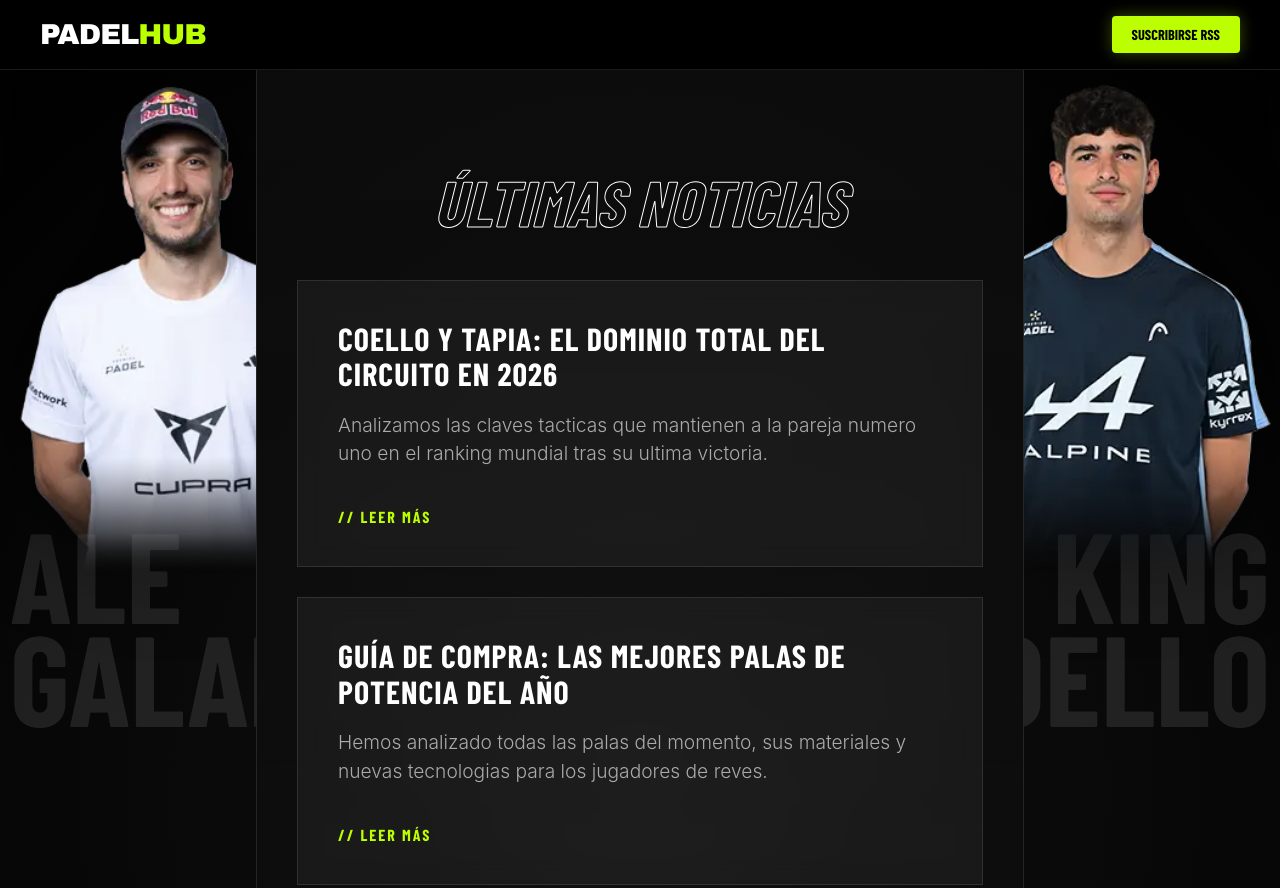
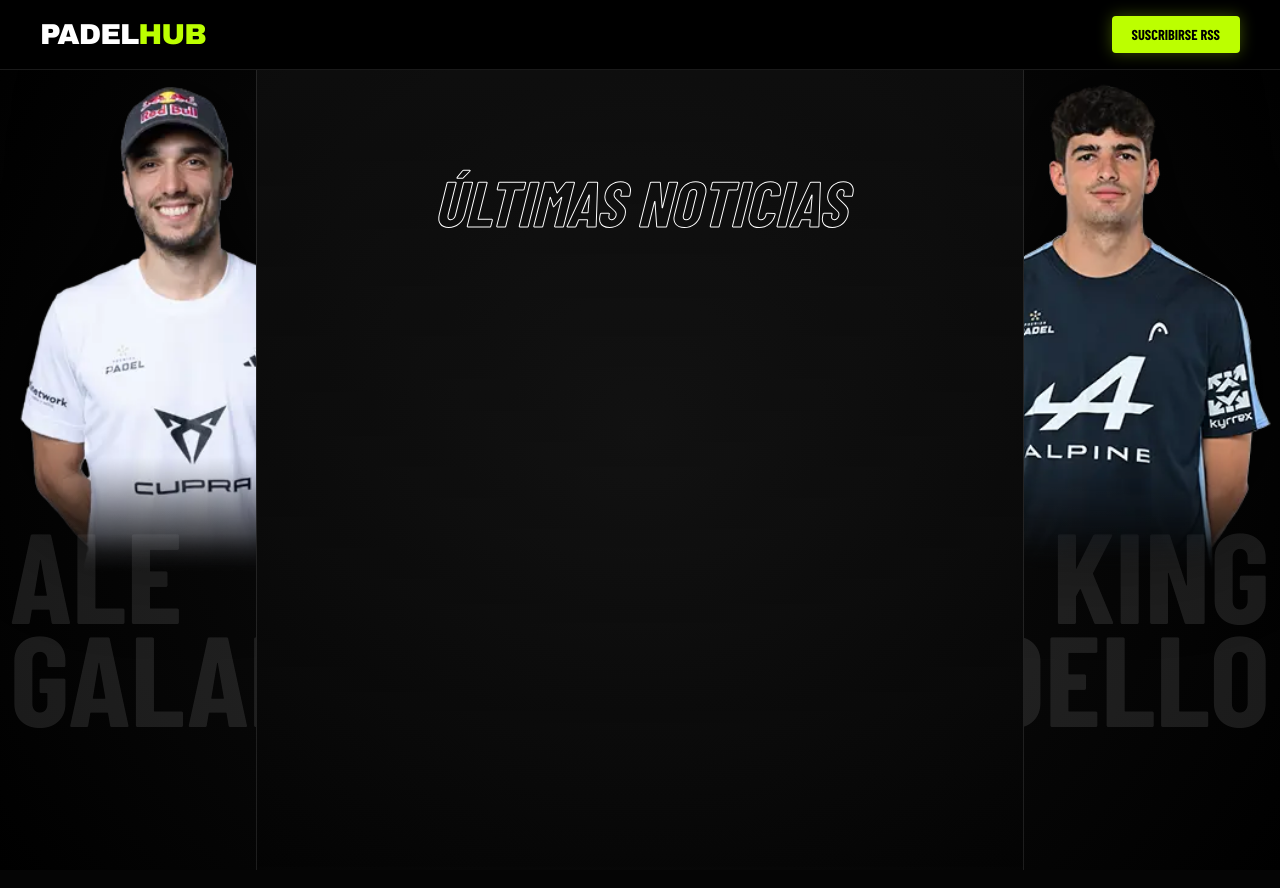
Before and after one commit to JulianChavezdev/Tarea_Sindicacion, a plain HTML site: page index.html in a window 1280 px wide. Shown: the top 888 px of the page. Drawn offline with nearby package versions, Linux system fonts and the light colour scheme; a web font is replaced by a local one.

Commit message:
fixing index things.

```diff
--- a/index.html
+++ b/index.html
@@ -227,53 +227,5 @@
     </aside>
 </div>
 
-<script>
-    const xmlContent = `<?xml version="1.0" encoding="UTF-8" ?>
-    <rss version="2.0">
-        <channel>
-            <item>
-                <title>Coello y Tapia: El dominio total del circuito en 2026</title>
-                <link>#</link>
-                <description>Analizamos las claves tacticas que mantienen a la pareja numero uno en el ranking mundial tras su ultima victoria.</description>
-            </item>
-            <item>
-                <title>Guía de compra: Las mejores palas de potencia del año</title>
-                <link>#</link>
-                <description>Hemos analizado todas las palas del momento, sus materiales y nuevas tecnologias para los jugadores de reves.</description>
-            </item>
-            <item>
-                <title>Cómo mejorar tu bandeja: 3 errores que te hacen perder puntos</title>
-                <link>#</link>
-                <description>Lecciones de técnica avanzada para evitar que tu bandeja sea un regalo para el rival en la red.</description>
-            </item>
-            <item>
-                <title>El pádel conquista EE.UU: Nuevas aperturas en Miami</title>
-                <link>#</link>
-                <description>La fiebre del 20x10 llega con fuerza a Norteamérica con la inauguración de centros de alto rendimiento.</description>
-            </item>
-        </channel>
-    </rss>`;
-
-    function parseArenaRSS() {
-        const parser = new DOMParser();
-        const xml = parser.parseFromString(xmlContent, "text/xml");
-        const items = xml.querySelectorAll("item");
-        const container = document.getElementById("feed-container");
-
-        items.forEach(item => {
-            const div = document.createElement("div");
-            div.className = "card";
-            div.innerHTML = `
-                <h3>${item.querySelector("title").textContent}</h3>
-                <p>${item.querySelector("description").textContent}</p>
-                <a href="${item.querySelector("link").textContent}" class="read-more">// LEER MÁS</a>
-            `;
-            container.appendChild(div);
-        });
-    }
-
-    window.onload = parseArenaRSS;
-</script>
-
 </body>
 </html>
```
